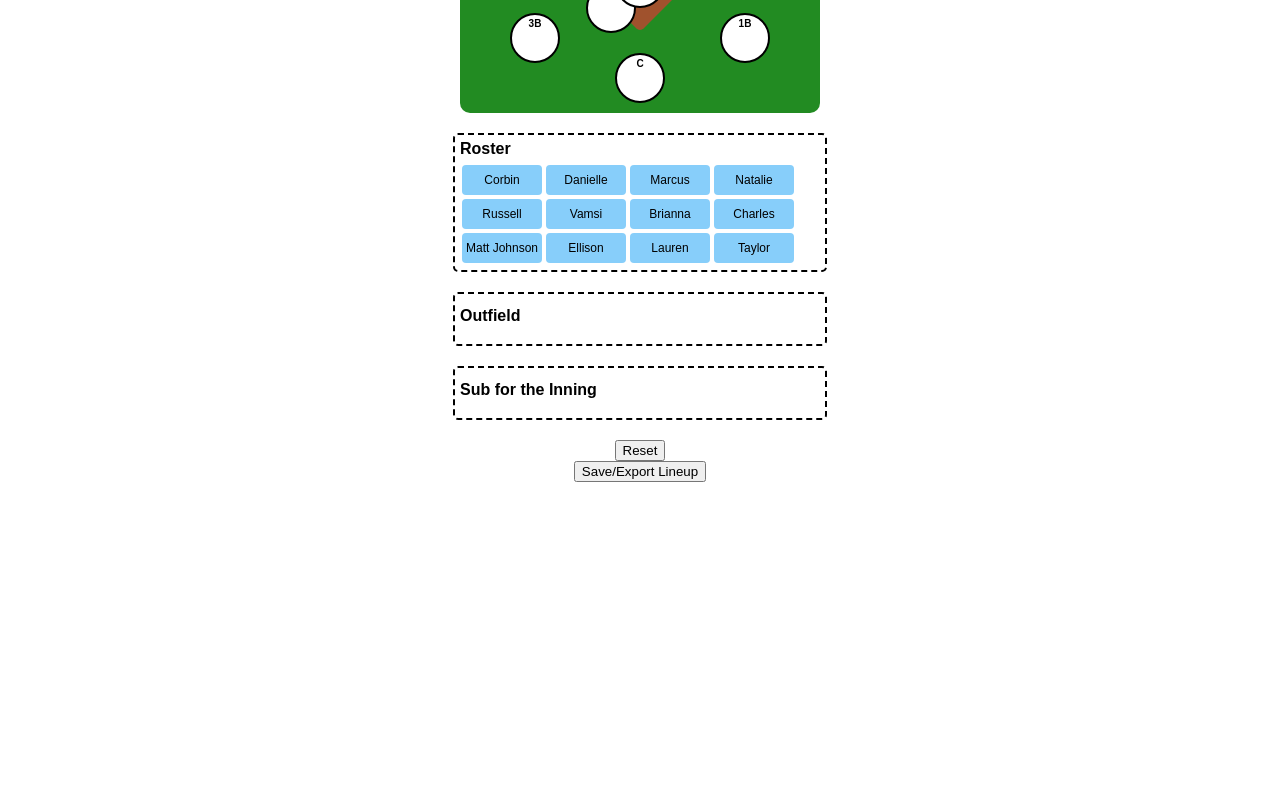
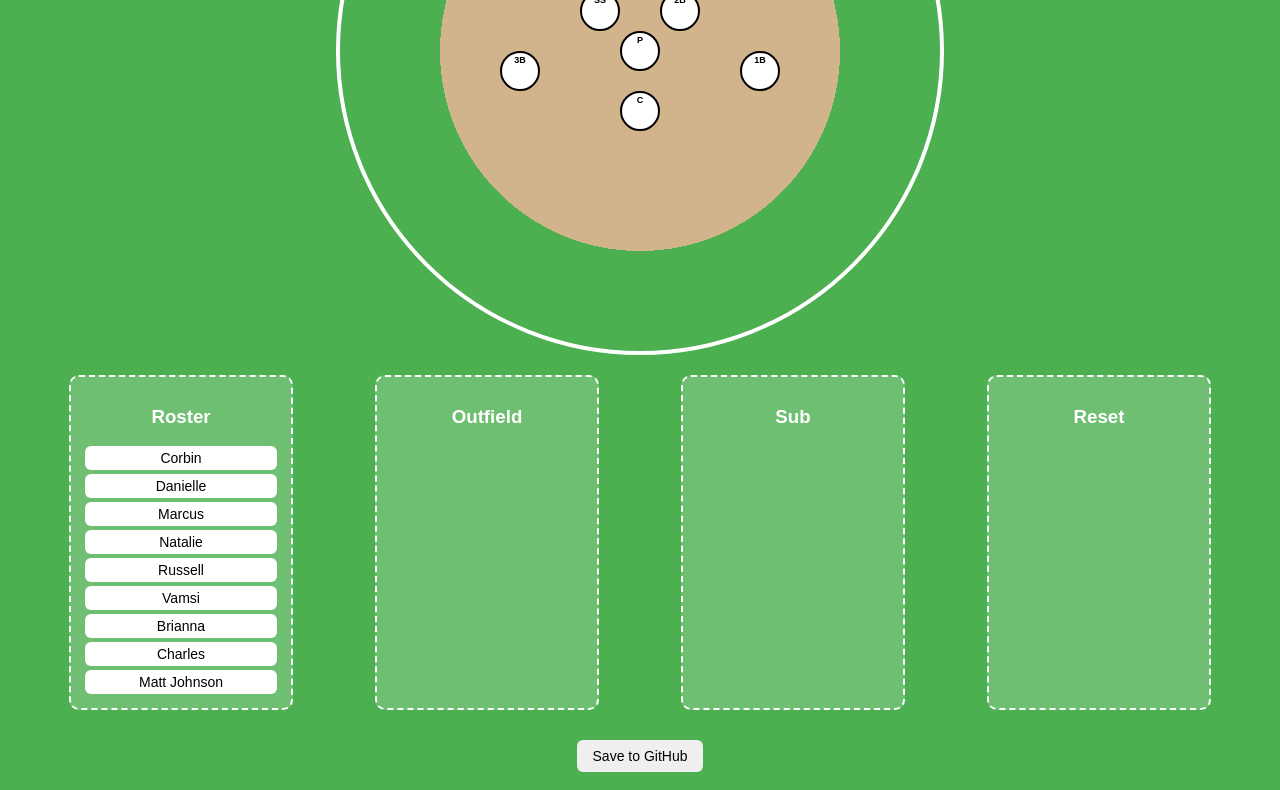
Before and after one commit to vabhaska/softball.io, a plain HTML site: page index.html in a window 1280 px wide. Shown: the part 333-1123 px from the top of the page. Before the commit the page ends 833 px from the top, so only its background shows below. Drawn offline with Linux system fonts and the light colour scheme.

Commit message:
Update index.html

```diff
--- a/index.html
+++ b/index.html
@@ -2,117 +2,143 @@
 <html lang="en">
 <head>
   <meta charset="UTF-8">
-<meta name="viewport" content="width=device-width, initial-scale=1.0">
-<title>Edit Lineup - Ctrl+Alt+Defeats</title>
+  <title>Softball Lineup Manager</title>
   <style>
-body { font-family: Arial; display:flex; flex-direction:column; align-items:center; padding:10px;}
-#field { width:360px; height:360px; position:relative; background:#228B22; border-radius:10px; margin-bottom:20px;}
-#infield { position:absolute; width:140px; height:140px; background:#a0522d; top:110px; left:110px; transform:rotate(45deg); border-radius:5px;}
-.slot { width:40px; height:40px; background:white; border-radius:50%; text-align:center; line-height:12px; font-size:10px; position:absolute; border:2px solid #000; font-weight:bold; color:#000; padding:3px;}
-.slot .player { font-size:9px; display:block; margin-top:2px;}
-.bucket { width:360px; min-height:40px; margin-bottom:20px; padding:5px; border:2px dashed #000; border-radius:5px; display:flex; flex-wrap:wrap; align-items:center; }
-.bucket-title { width:100%; font-weight:bold; margin-bottom:5px; }
-.player { width:80px; height:30px; background:#87cefa; margin:2px; text-align:center; line-height:30px; border-radius:4px; font-size:12px; cursor:pointer; }
-.selected { background:#ffcc00 !important; }
+    body { font-family: Arial, sans-serif; background: #4caf50; color: white; text-align: center; }
+    #field {
+      position: relative;
+      width: 600px; height: 600px;
+      margin: 20px auto;
+      background: radial-gradient(circle at center, #d2b48c 200px, #4caf50 200px);
+      border: 4px solid #fff; border-radius: 50%;
+    }
+    .slot {
+      width: 32px; height: 32px;
+      background: white; border-radius: 50%;
+      text-align: center; line-height: 10px;
+      font-size: 9px; font-weight: bold;
+      position: absolute; border: 2px solid #000;
+      color: #000; padding: 2px;
+    }
+    .slot .player { font-size: 8px; display: block; margin-top: 2px; }
+
+    #buckets { display: flex; justify-content: space-around; margin: 20px; }
+    .bucket {
+      width: 200px; min-height: 150px;
+      background: rgba(255,255,255,0.2); border: 2px dashed white;
+      border-radius: 10px; padding: 10px;
+    }
+    .player {
+      background: #fff; color: #000;
+      margin: 4px; padding: 4px; border-radius: 6px;
+      cursor: grab; font-size: 14px;
+    }
+    button {
+      margin: 10px; padding: 8px 16px;
+      font-size: 14px; border-radius: 6px;
+      border: none; cursor: pointer;
+    }
   </style>
 </head>
 <body>
-<h2>Softball Lineup Manager (Editor)</h2>
+  <h1>Softball Lineup Manager</h1>
+  <div id="field"></div>
 
-<div id="field">
-  <div id="infield"></div>
-  <div class="slot" data-pos="1B" style="bottom:50px; right:50px;">1B</div>
-  <div class="slot" data-pos="2B" style="top:50px; left:50%; transform:translateX(-50%);">2B</div>
-  <div class="slot" data-pos="3B" style="bottom:50px; left:50px;">3B</div>
-  <div class="slot" data-pos="SS" style="bottom:80px; left:35%;">SS</div>
-  <div class="slot" data-pos="P" style="top:50%; left:50%; transform:translate(-50%,50%);">P</div>
-  <div class="slot" data-pos="C" style="bottom:10px; left:50%; transform:translateX(-50%);">C</div>
-  <div class="slot" data-pos="LF" style="top:20px; left:40px;">LF</div>
-  <div class="slot" data-pos="CF" style="top:0px; left:50%; transform:translateX(-50%);">CF</div>
-  <div class="slot" data-pos="RF" style="top:20px; right:40px;">RF</div>
+  <div id="buckets">
+    <div class="bucket" id="roster"><h3>Roster</h3></div>
+    <div class="bucket" id="outfield"><h3>Outfield</h3></div>
+    <div class="bucket" id="sub"><h3>Sub</h3></div>
+    <div class="bucket" id="reset"><h3>Reset</h3></div>
   </div>
 
-<div class="bucket" id="roster"><div class="bucket-title">Roster</div></div>
-<div class="bucket" id="outfield"><div class="bucket-title">Outfield</div></div>
-<div class="bucket" id="sub"><div class="bucket-title">Sub for the Inning</div></div>
-
-<button onclick="resetLineup()">Reset</button>
-<button onclick="downloadLineup()">Save/Export Lineup</button>
+  <button onclick="saveToGitHub()">Save to GitHub</button>
 
   <script>
-let players = ["Corbin","Danielle","Marcus","Natalie","Russell","Vamsi","Brianna","Charles","Matt Johnson","Ellison","Lauren","Taylor"];
-let selectedPlayer = null;
-let lineup = {
-  "P": null, "C": null, "1B": null, "2B": null, "3B": null, "SS": null,
-  "LF": null, "CF": null, "RF": null,
-  "Outfield": [], "Sub": [], "Roster": [...players]
+    const players = ["Corbin","Danielle","Marcus","Natalie","Russell","Vamsi","Brianna","Charles","Matt Johnson"];
+    const positions = {
+      "P": [280, 280], "C": [280, 340], "1B": [400, 300], "2B": [320, 240],
+      "3B": [160, 300], "SS": [240, 240], "LF": [100, 100], "CF": [280, 60], "RF": [460, 100]
     };
 
-function render() {
-  // Clear roster buckets
-  document.getElementById('roster').innerHTML = `<div class="bucket-title">Roster</div>`;
-  document.getElementById('outfield').innerHTML = `<div class="bucket-title">Outfield</div>`;
-  document.getElementById('sub').innerHTML = `<div class="bucket-title">Sub for the Inning</div>`;
+    let lineup = {}; // position -> player
+    const field = document.getElementById("field");
+
+    // Draw positions
+    for (const pos in positions) {
+      const [x,y] = positions[pos];
+      const slot = document.createElement("div");
+      slot.className = "slot";
+      slot.style.left = `${x}px`; slot.style.top = `${y}px`;
+      slot.dataset.position = pos;
+      slot.innerHTML = `<div>${pos}</div><div class="player"></div>`;
+      slot.ondragover = e => e.preventDefault();
+      slot.ondrop = dropPlayer;
+      field.appendChild(slot);
+    }
 
     // Fill roster
-  lineup["Roster"].forEach(p=>{
-    let el = document.createElement("div");
-    el.className = "player";
-    if (selectedPlayer === p) el.classList.add("selected");
-    el.textContent = p;
-    el.onclick = ()=> selectPlayer(p);
-    document.getElementById('roster').appendChild(el);
+    const rosterDiv = document.getElementById("roster");
+    players.forEach(p => {
+      const div = document.createElement("div");
+      div.className = "player";
+      div.textContent = p;
+      div.draggable = true;
+      div.ondragstart = dragPlayer;
+      rosterDiv.appendChild(div);
     });
 
-  // Fill positions
-  document.querySelectorAll('.slot').forEach(slot=>{
-    slot.innerHTML = slot.dataset.pos;
-    let pos = slot.dataset.pos;
-    if(lineup[pos]){
-      let el = document.createElement("div");
-      el.className="player";
-      el.textContent=lineup[pos];
-      slot.appendChild(el);
+    // Drag & drop
+    let draggedPlayer = null;
+    function dragPlayer(e){ draggedPlayer = e.target; }
+    function dropPlayer(e){
+      const pos = e.currentTarget.dataset.position;
+      e.currentTarget.querySelector(".player").textContent = draggedPlayer.textContent;
+      lineup[pos] = draggedPlayer.textContent;
     }
-    slot.onclick = ()=> assignPosition(pos);
+
+    // Reset bucket clears slot
+    document.getElementById("reset").ondrop = e => {
+      e.preventDefault();
+      if (!draggedPlayer) return;
+      // find slot that contains this player
+      for (const pos in lineup){
+        if(lineup[pos] === draggedPlayer.textContent){
+          delete lineup[pos];
+          [...document.querySelectorAll(".slot .player")].forEach(el=>{
+            if(el.textContent===draggedPlayer.textContent) el.textContent="";
           });
         }
+      }
+    };
+    document.getElementById("reset").ondragover = e => e.preventDefault();
 
-function selectPlayer(p) {
-  selectedPlayer = (selectedPlayer === p ? null : p);
-  render();
+    // Save to GitHub
+    async function saveToGitHub() {
+      const token = "YOUR_TOKEN";  // replace with your GitHub token
+      const repo = "YOUR_USERNAME/YOUR_REPO"; // e.g. vamsibhaskar/softball-lineup
+      const filePath = "lineup.json";
+      const content = btoa(unescape(encodeURIComponent(JSON.stringify(lineup, null, 2))));
+      let sha = null;
+      try {
+        const res = await fetch(`https://api.github.com/repos/${repo}/contents/${filePath}`, {
+          headers: { Authorization: `token ${token}` }
+        });
+        if (res.ok) { const data = await res.json(); sha = data.sha; }
+      } catch(e){}
+      await fetch(`https://api.github.com/repos/${repo}/contents/${filePath}`, {
+        method: "PUT",
+        headers: {
+          "Authorization": `token ${token}`,
+          "Content-Type": "application/json"
+        },
+        body: JSON.stringify({
+          message: "Update lineup",
+          content: content,
+          sha: sha || undefined
+        })
+      });
+      alert("✅ Lineup saved to GitHub!");
     }
-
-function assignPosition(pos) {
-  if(!selectedPlayer) return;
-  if(lineup[pos]){
-    lineup["Roster"].push(lineup[pos]);
-  }
-  lineup[pos] = selectedPlayer;
-  lineup["Roster"] = lineup["Roster"].filter(x=>x!==selectedPlayer);
-  selectedPlayer = null;
-  render();
-}
-
-function resetLineup(){
-  lineup = {
-    "P": null, "C": null, "1B": null, "2B": null, "3B": null, "SS": null,
-    "LF": null, "CF": null, "RF": null,
-    "Outfield": [], "Sub": [], "Roster": [...players]
-  };
-  selectedPlayer = null;
-  render();
-}
-
-function downloadLineup(){
-  let dataStr = "data:text/json;charset=utf-8," + encodeURIComponent(JSON.stringify(lineup, null, 2));
-  let dl = document.createElement("a");
-  dl.setAttribute("href", dataStr);
-  dl.setAttribute("download", "lineup.json");
-  dl.click();
-}
-
-render();
   </script>
 </body>
 </html>
```
Lines whose indentation alone changed are shown as unchanged.
